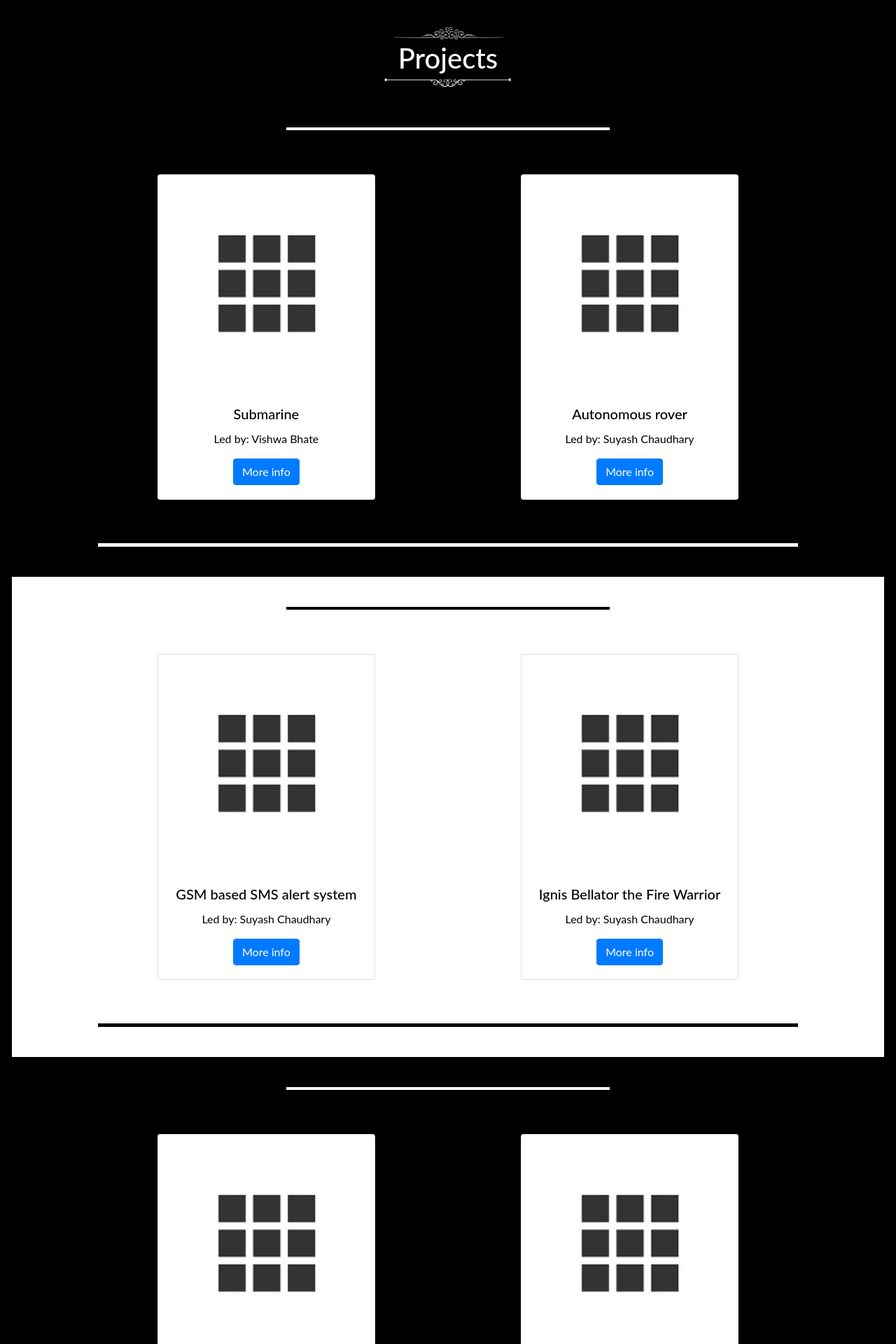
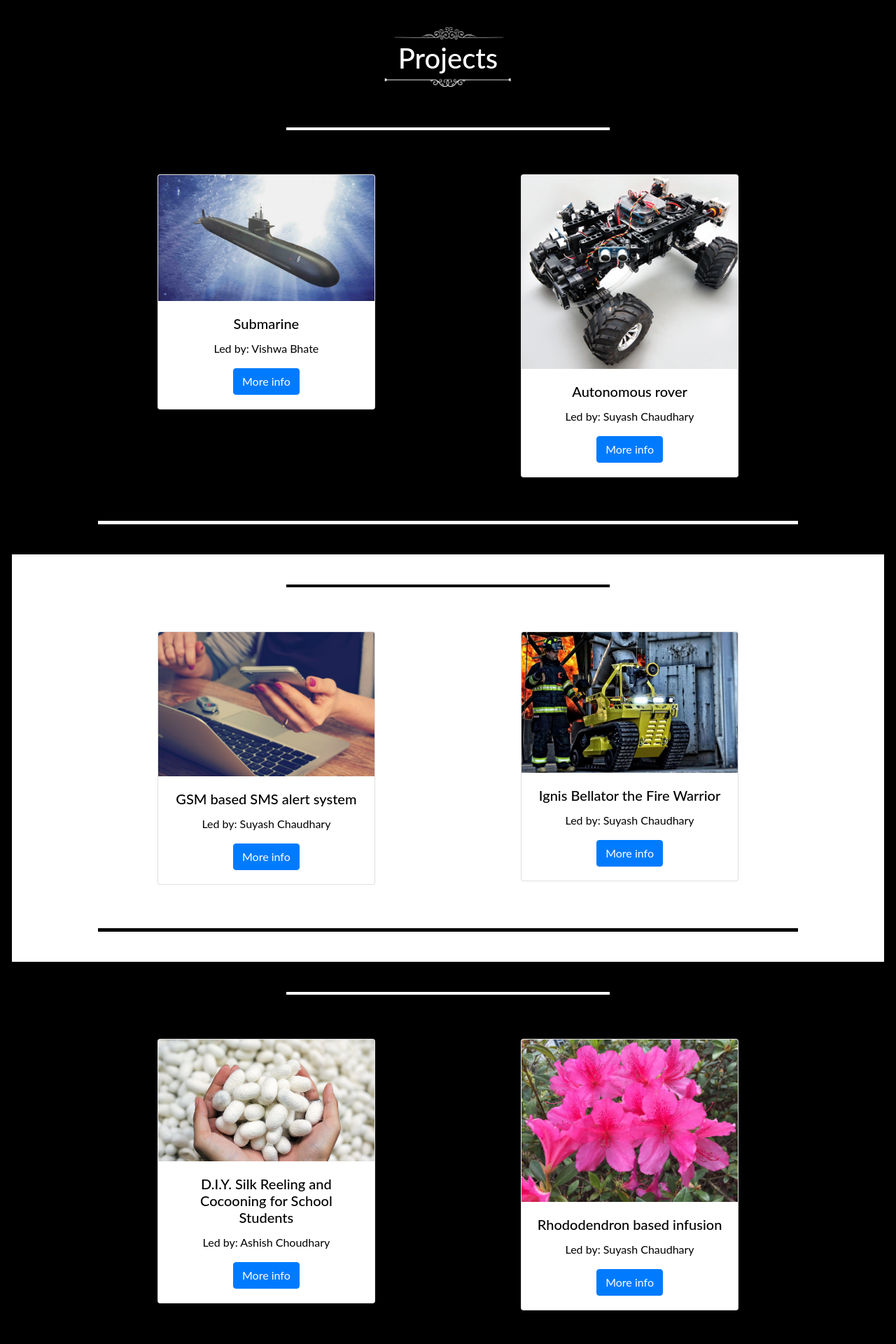
Before and after one commit to ashishrrs/IDC, a Django app: page / in a window 1280 px wide. Shown: the part 763-2683 px from the top of the page at 70% size. Run offline with Django 3.2, Linux system fonts and the light colour scheme; data comes from the database, SQL or seed files in the repository; some libraries are stand-ins or nearby versions.

Commit message:
dynamic images from models in projects app-needs fix

```diff
--- a/IDC/Projects/templates/Projects/index.html
+++ b/IDC/Projects/templates/Projects/index.html
@@ -52,7 +52,7 @@
 				<div class="card-container">
 					<div class="card">
 						<div class="thefront">
-							<img src="static/images/defaultProject.png" class="card-img-top" alt="...">
+							<img src="{{project.displayImage.url}}" class="card-img-top" alt="...">
 							<div class="card-body">
 							<h5 class="card-title">{{project.name}}</h5>
 							<p class="card-text">Led by: {{project.project_lead}}<br>{{project.departmment}}</p>
```
